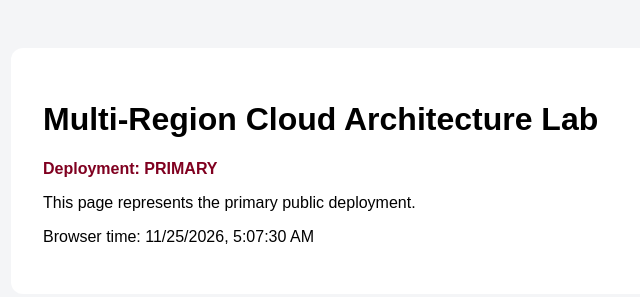
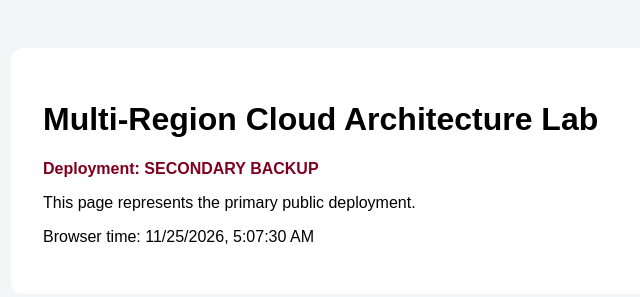
Before and after one commit to shwetaa25/primain, a plain HTML site: page index.html in a window 1280 px wide. Shown: the whole page, without its empty margins (247-887 px from the left). Drawn offline with Linux system fonts and the light colour scheme.

Commit message:
Change deployment status from PRIMARY to SECONDARY BACKUP

```diff
--- a/index.html
+++ b/index.html
@@ -14,7 +14,7 @@
 <body>
   <main>
     <h1>Multi-Region Cloud Architecture Lab</h1>
-    <p class="tag">Deployment: PRIMARY</p>
+    <p class="tag">Deployment: SECONDARY BACKUP</p>
     <p>This page represents the primary public deployment.</p>
     <p id="time"></p>
   </main>
```
